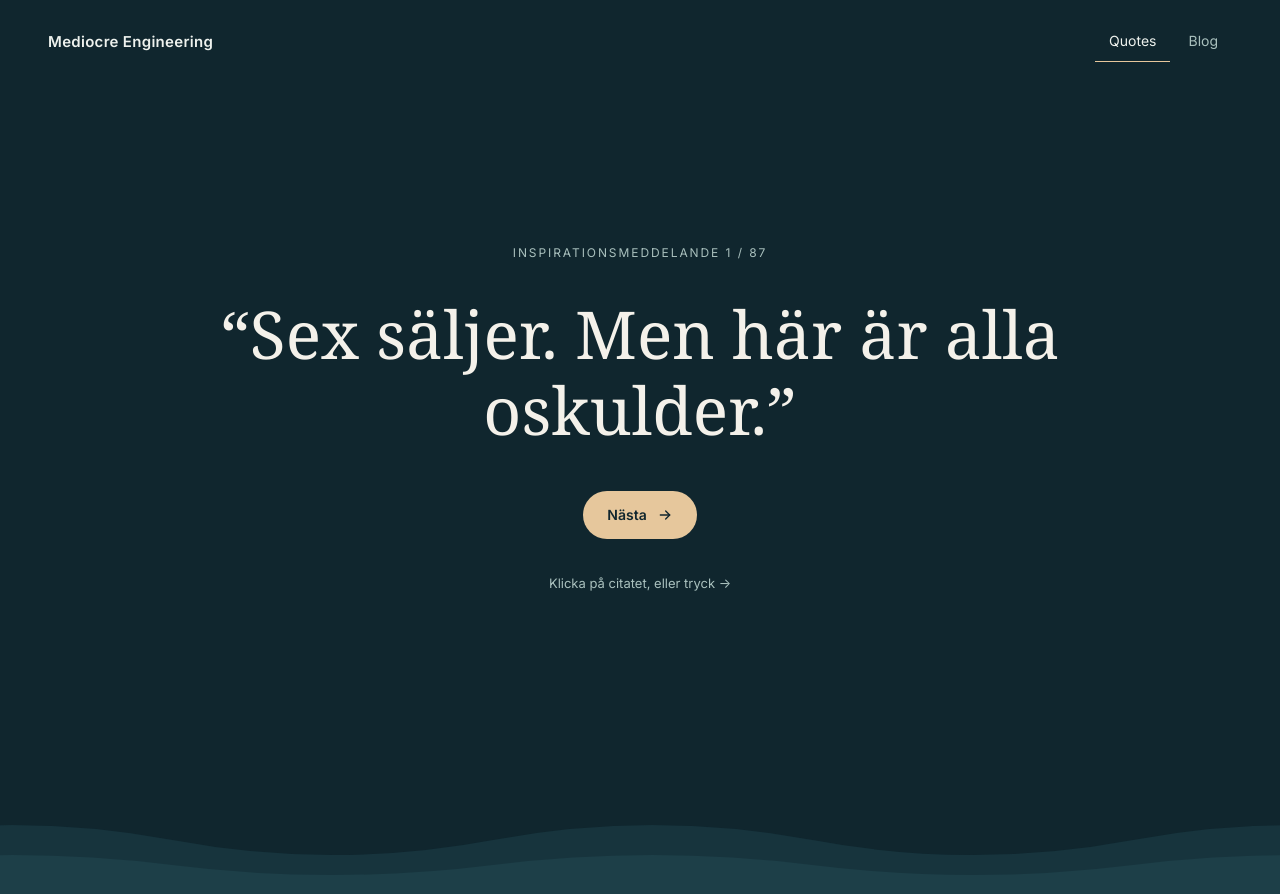
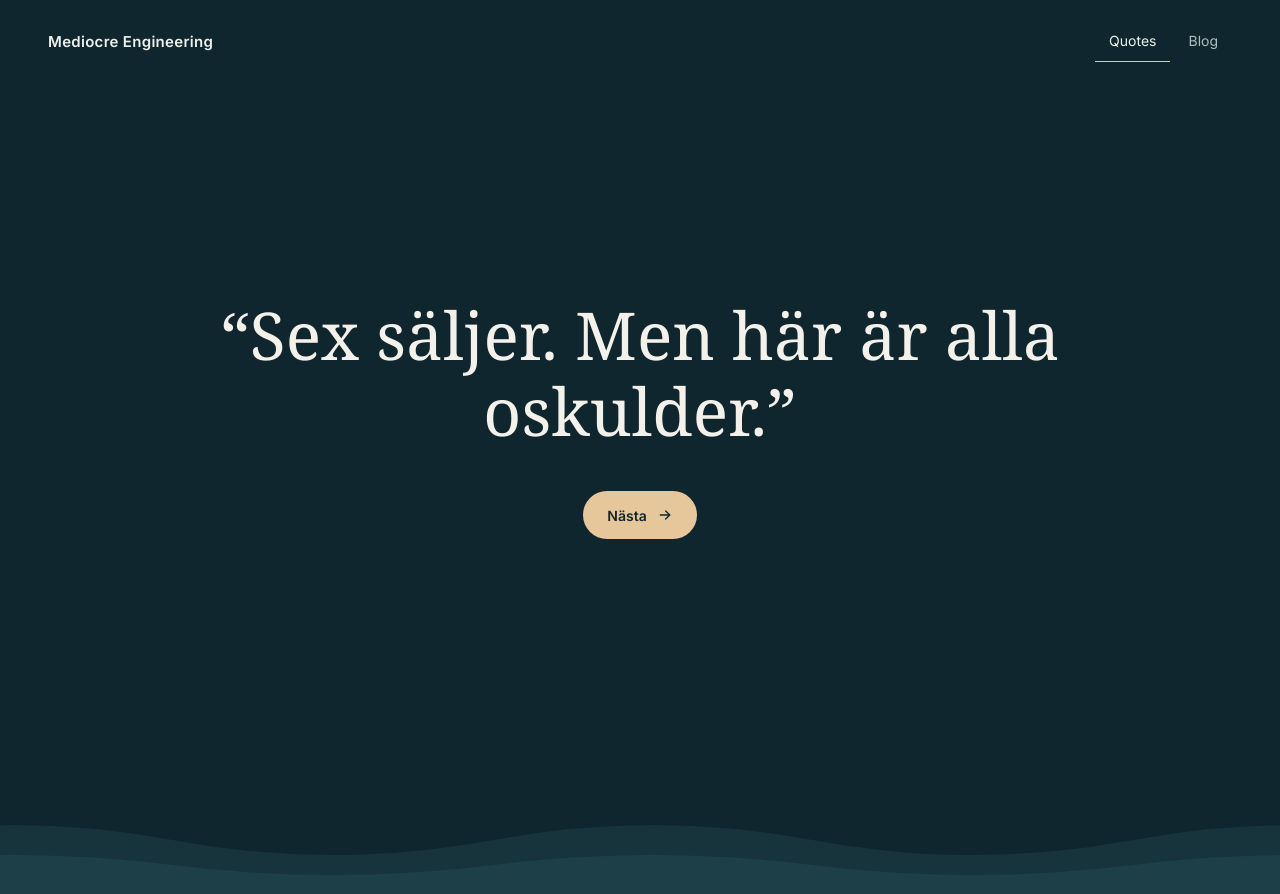
Before and after one commit to Laaggan/MediocreEngineering, a Jekyll site: the page built from docs/index.html, in a window 1280 px wide. Shown: the top 894 px of the page. Built offline with Jekyll 4.4.1, drawn with Linux system fonts in a browser that asks for light colours; some web fonts are replaced.

Commit message:
Cleaner landing page: drop quote counter and hint, start on a random quote
Co-Authored-By: Claude Opus 5.5 <noreply@anthropic.com>
Claude-Session: https://claude.ai/code/session_01BoxahynkpbGxsazGy6K4u8

```diff
--- a/docs/assets/css/style.css
+++ b/docs/assets/css/style.css
@@ -76,13 +76,6 @@ body.home { display: flex; flex-direction: column; overflow-x: hidden; }
   z-index: 1;
 }
 
-.eyebrow {
-  margin: 0;
-  font-size: 12px;
-  letter-spacing: 0.16em;
-  text-transform: uppercase;
-  color: var(--muted);
-}
 
 .quote {
   margin: 0;
@@ -120,7 +113,6 @@ body.home { display: flex; flex-direction: column; overflow-x: hidden; }
 .btn-ghost:hover { border-color: var(--muted); }
 .btn-ghost[aria-pressed="true"] { border-color: var(--sand); color: var(--sand); }
 
-.hint { margin: 0; font-size: 13px; color: var(--muted); }
 
 .sea {
   position: fixed;
@@ -199,3 +191,12 @@ body.home { display: flex; flex-direction: column; overflow-x: hidden; }
   .sea svg { animation: none; }
   .quote, .quote.is-leaving, .quote.is-entering { transition: none; transform: none; filter: none; }
 }
+
+/* Small uppercase date line on blog pages */
+.eyebrow {
+  margin: 0;
+  font-size: 12px;
+  letter-spacing: 0.16em;
+  text-transform: uppercase;
+  color: var(--muted);
+}
--- a/docs/assets/js/quotes.js
+++ b/docs/assets/js/quotes.js
@@ -1,7 +1,6 @@
 (function () {
   var quotes = window.QUOTES || [];
   var quoteEl = document.getElementById('quote');
-  var numberEl = document.getElementById('quote-number');
   var nextBtn = document.getElementById('next');
   if (!quotes.length || !quoteEl) return;
 
@@ -18,7 +17,6 @@
 
   function render() {
     quoteEl.textContent = '“' + quotes[order[pos]] + '”';
-    numberEl.textContent = pos + 1;
   }
 
   function go(step) {
--- a/docs/index.html
+++ b/docs/index.html
@@ -3,8 +3,7 @@ layout: default
 body_class: home
 ---
 <main class="quotes" id="quotes">
-  <p class="eyebrow" aria-hidden="true">Inspirationsmeddelande <span id="quote-number">1</span> / {{ site.data.quotes.size }}</p>
-  <blockquote id="quote" class="quote" aria-live="polite">“{{ site.data.quotes[0] }}”</blockquote>
+  <blockquote id="quote" class="quote" aria-live="polite"></blockquote>
   <div class="controls">
     <button id="next" class="btn-primary" type="button">
       Nästa
@@ -17,7 +16,6 @@ body_class: home
     </button>
     {% endif %}
   </div>
-  <p class="hint">Klicka på citatet, eller tryck →</p>
 </main>
 
 <div class="sea" aria-hidden="true">
```
